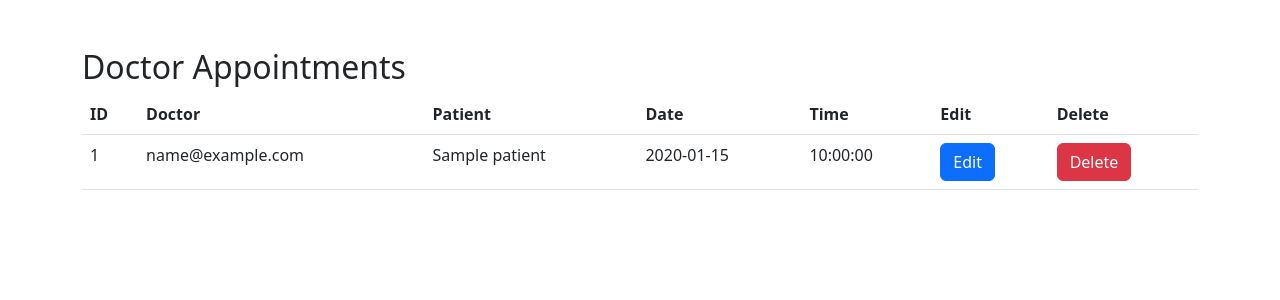
After one commit to PAVAN28GIT/DBMS-HMS, a Flask app: page /list_appointments in a window 1280 px wide. The commit adds this page. Shown: the top 300 px of the page. Run offline with Flask 3, Linux system fonts and the light colour scheme; a user stored in the database is signed in; tables that the repository leaves empty hold one stand-in row (values such as "Sample post").

Commit message:
updated edit and delete function for appointments

```diff
--- a/main.py
+++ b/main.py
@@ -1,9 +1,11 @@
 from flask import Flask,render_template,request,session,redirect,url_for
 from flask_sqlalchemy import SQLAlchemy
 from flask_login import UserMixin
+from flask_login import current_user
 from werkzeug.security import generate_password_hash, check_password_hash
 from flask_login import login_user,logout_user,login_manager,LoginManager
 from flask_login import login_required,current_user
+from flask import flash
 
 app = Flask(__name__)
 
@@ -66,8 +68,6 @@ def index():
     return render_template('index.html')
 
 
-
-
 @app.route('/login',  methods=['POST','GET'])
 def login():
     if request.method == "POST" :
@@ -113,42 +113,67 @@ def logout():
     logout_user()
     return redirect(url_for('index'))
 
-
-
-# @app.route("/home", methods=['POST','GET'])
-# def home():
-#     return render_template('home.html',username = current_user.uname)
-
-
 @app.route("/doctor")
 def doctor():
     return render_template('doctors.html')
 
 
-@app.route("/appointment", methods=['POST','GET'])
-def appointment():
+@app.route("/submit_appointment", methods=['POST', 'GET'])
+def submit_appointment():
     if request.method == "POST" :
         email = request.form.get('email')
         doctor = request.form.get('doctor')
         date = request.form.get('date')
         time = request.form.get('time')
+        user = User.query.filter_by(email=email).first()
 
-        user = User.query.filter_by(email=email).first()
         # Creating a new user using SQLAlchemy ORM
         new_user = Patient(pemail=email, dname=doctor, date=date,time=time)
-
         # Adding the user to the database session and committing the changes
         db.session.add(new_user)
         db.session.commit()
-
-
-
+        return redirect(url_for('list_appointments')) # Redirect to '/appointments' after form submission
     if current_user.is_authenticated:
-        return render_template('appointment.html')
+        print("Hello")
+        return render_template('appointments.html')
     else:
         return render_template('login.html')
 
 
+@app.route('/list_appointments')
+@login_required
+def list_appointments():
+    if current_user.is_authenticated:
+        appointments_data = Patient.query.filter_by(pemail=current_user.email).all()
+        return render_template('appointments.html', appointments=appointments_data)
+    else:
+        flash('You need to log in first.', 'info')
+        return redirect(url_for('login'))
+
+
+@app.route('/edit/<int:pid>', methods=['GET', 'POST'])
+def edit_appointment(pid):
+    appointment = Patient.query.get(pid)
+    if request.method == 'POST':
+        # Update the appointment details based on the form data
+        appointment.dname = request.form['doctor']
+        appointment.date = request.form['date']
+        appointment.time = request.form['time']
+        # Commit the changes to the database
+        db.session.commit()
+        return redirect(url_for('list_appointments'))
+    return render_template('edit_appointment.html', appointment=appointment)
+
+
+@app.route('/delete/<int:pid>', methods=['GET', 'POST'])
+def delete_appointment(pid):
+    appointment = Patient.query.get(pid)
+    if request.method == 'POST':
+        # Delete the appointment from the database
+        db.session.delete(appointment)
+        db.session.commit()
+        return redirect(url_for('list_appointments'))
+    return render_template('delete_appointment.html', appointment=appointment)
 
 if __name__ == '__main__':
     app.run(debug=True)
--- /dev/null
+++ b/templates/appointments.html
@@ -0,0 +1,52 @@
+<!DOCTYPE html>
+<html lang="en">
+<head>
+    <meta charset="UTF-8">
+    <meta name="viewport" content="width=device-width, initial-scale=1.0">
+    <title>Doctor Appointments</title>
+    <!-- Include Bootstrap CSS -->
+    <link href="https://cdn.jsdelivr.net/npm/bootstrap@5.3.0/dist/css/bootstrap.min.css" rel="stylesheet">
+</head>
+<body>
+    <div class="container mt-5">
+        <h2>Doctor Appointments</h2>
+        <table class="table">
+            <thead>
+                <tr>
+                    <th>ID</th>
+                    <th>Doctor</th>
+                    <th>Patient</th>
+                    <th>Date</th>
+                    <th>Time</th>
+                    <th>Edit</th>
+                    <th>Delete</th>
+                </tr>
+            </thead>
+            <tbody>
+                {% for appointment in appointments %}
+                <tr>
+                    <td>{{ appointment.pid }}</td>
+                    <td>{{ appointment.pemail }}</td>
+                    <td>{{ appointment.dname }}</td>
+                    <td>{{ appointment.date }}</td>
+                    <td>{{ appointment.time }}</td>
+                    <td>
+                        <a href="{{ url_for('edit_appointment', pid=appointment.pid) }}">
+                            <button class="btn btn-primary">Edit</button>
+                        </a>
+                    </td>
+                    <td>
+                        <a href="/delete/{{appointment.pid}}">
+                            <button onclick="return confirm('Are you sure to Delete data');" class="btn btn-danger">Delete</button>
+                        </a>
+                    </td>
+                </tr>
+                {% endfor %}
+            </tbody>
+        </table>
+    </div>
+    <!-- Include Bootstrap JS and dependencies -->
+    <script src="https://cdn.jsdelivr.net/npm/@popperjs/core@2.11.6/dist/umd/popper.min.js"></script>
+    <script src="https://cdn.jsdelivr.net/npm/bootstrap@5.3.0/dist/js/bootstrap.min.js"></script>
+</body>
+</html>
--- a/templates/doctors.html
+++ b/templates/doctors.html
@@ -120,7 +120,7 @@
                     <h2>Book an Appointment</h2>
 
                     <!-- FORM -->
-                    <form action="/appointment" method="POST">
+                    <form action="{{ url_for('submit_appointment') }}" method="POST">
                         <label for="">Email</label>
                         <input type="email" class="form-control" id="email" value={{current_user.email}} name="email" required>
                         <div class="mb-3">
--- a/templates/index.html
+++ b/templates/index.html
@@ -40,7 +40,7 @@
                             <a class="nav-link mx-lg-2" href="/doctor">Find doctors</a>
                         </li>
                         <li class="nav-item">
-                            <a class="nav-link mx-lg-2" href="/appointment">Appointments</a>
+                            <a class="nav-link mx-lg-2" href="/list_appointments">Appointments</a>
                         </li>
                         <li class="nav-item">
                             <a class="nav-link mx-lg-2" href="#">Services</a>
```
Also changed, not shown: flask_revision.txt (+42 -0 lines), templates/appointment.html (deleted, +0 -11 lines), templates/delete_appointment.html (added, +18 -0 lines), templates/edit_appointment.html (added, +25 -0 lines).
